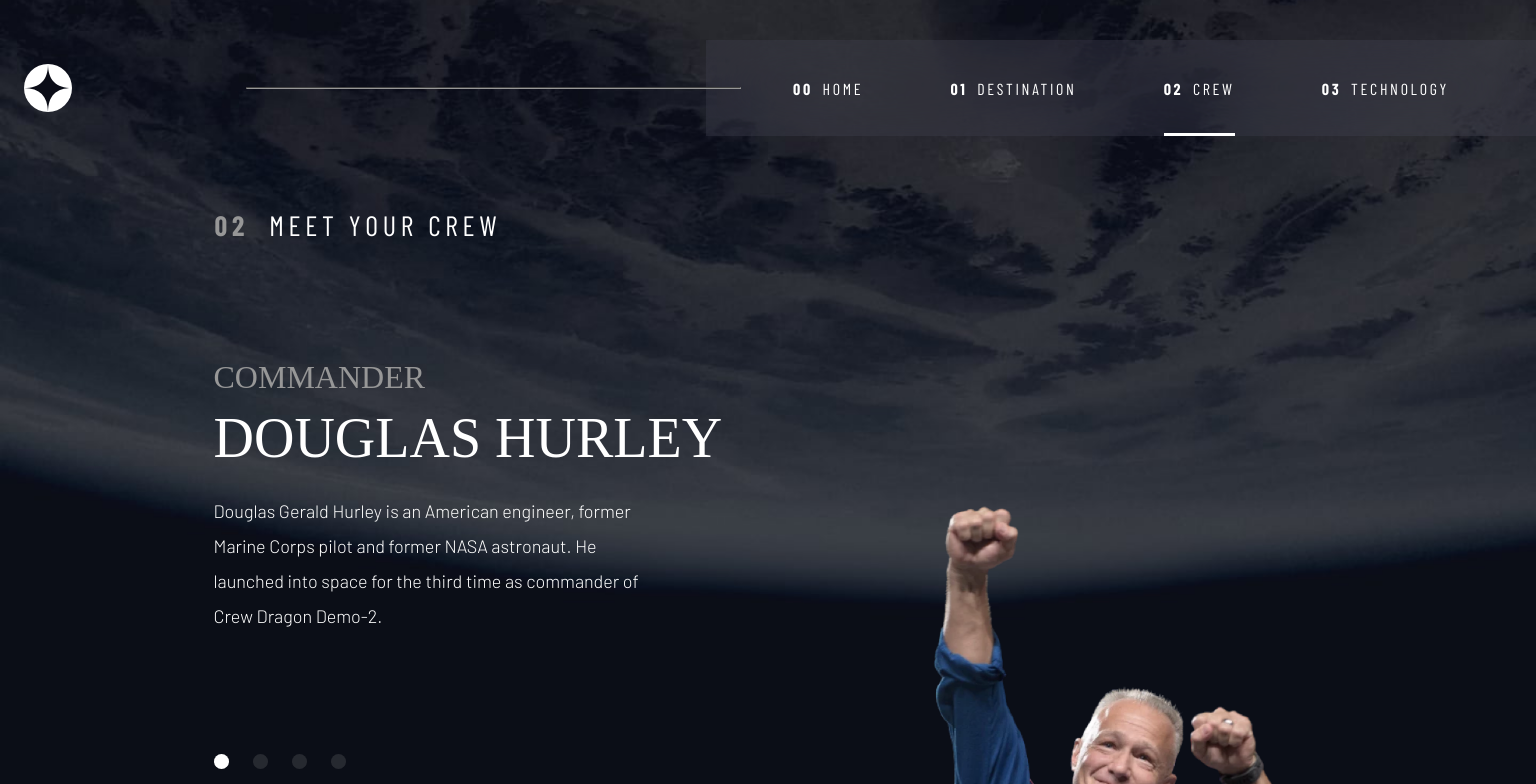
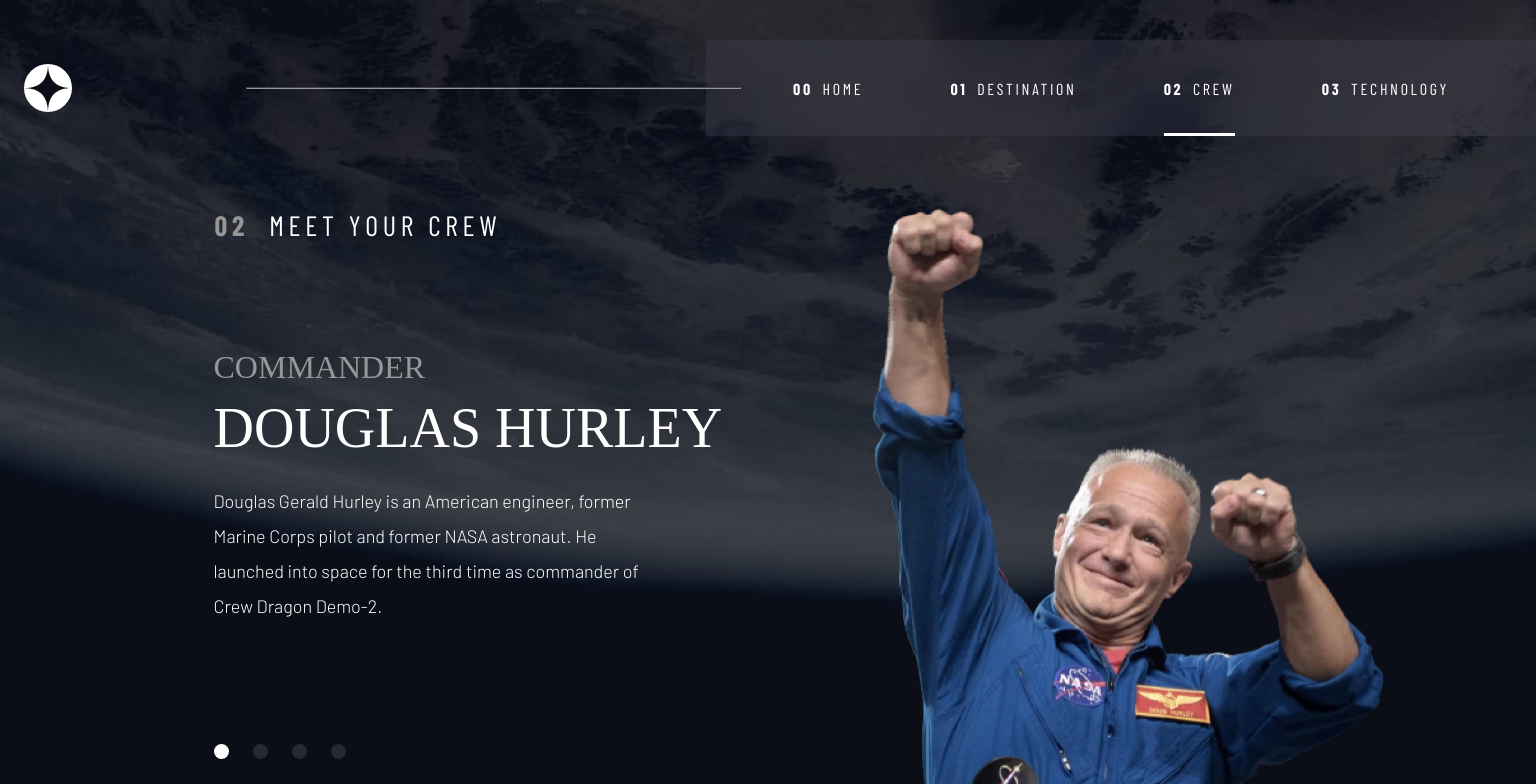
Before and after one commit to KurtisIvey/space-tourism-nextjs, a Next.js app: page /Crew in a window 1536 px wide. Shown: the top 784 px of the page. Built offline with nearby package versions, Linux system fonts and the light colour scheme; a web font is replaced by a local one.

Commit message:
update dest & crew h1 header placement

```diff
--- a/src/app/Crew/Crew.css
+++ b/src/app/Crew/Crew.css
@@ -111,23 +111,24 @@
   main.crew section {
     display: grid;
     grid-template-columns: 1fr;
-    grid-template-rows: auto auto 1fr;
+    grid-template-rows: 0.3fr 1fr;
     align-items: center;
     justify-content: center;
     width: 100%;
     margin-top: auto;
+    position: relative;
   }
   main.crew section h1 {
-    text-align: center;
-    margin-right: 480px;
-    grid-row: 1/2;
+    position: absolute;
+    left: 38.5px;
+    top: -24px;
     font-size: 20px;
     letter-spacing: 3.38px;
-    margin-top: 25px;
-    margin-bottom: 0px;
+    margin-top: 0;
+    margin-bottom: 0;
   }
   main.crew section div.imageContainer {
-    grid-row: 3/4;
+    grid-row: 2/3;
     width: auto;
     height: 532px;
     display: flex;
@@ -140,13 +141,14 @@
   main.crew section div.detailsContainer {
     margin-left: auto;
     margin-right: auto;
-    grid-row: 2/3;
+    grid-row: 1/2;
     height: 232px;
     display: flex;
     flex-direction: column-reverse;
     justify-content: space-between;
     align-items: center;
-    margin-top: 65px;
+    margin-top: 55px;
+    margin-bottom: 25px;
   }
   main.crew section div.detailsContainer ul {
     margin-bottom: 0;
@@ -206,7 +208,6 @@
     justify-content: center;
     width: 100%;
     max-width: 1440px;
-    min-height: 900px;
     margin-top: 0;
     margin-left: auto;
     margin-right: auto;
@@ -228,7 +229,7 @@
     font-weight: 700;
     margin-right: 10px;
   }
-  main.crew section .imageContainer {
+  main.crew section div.imageContainer {
     grid-row: 2/4;
     grid-column: 2/3;
     width: auto;
@@ -237,10 +238,6 @@
     align-self: flex-end;
     justify-content: center;
     padding-top: 0px;
-  }
-  main.crew section .imageContainer .crewPhoto {
-    height: 100%;
-    width: auto;
   }
   main.crew section div.detailsContainer {
     margin-left: auto;
@@ -251,7 +248,7 @@
     display: flex;
     flex-direction: column-reverse;
     justify-content: center;
-    align-items: flex-start;
+    align-items: start;
     justify-self: center;
     padding-left: 55px;
   }
@@ -260,7 +257,7 @@
     display: flex;
     width: 132px;
     justify-content: space-between;
-    margin-bottom: 100px;
+    margin-bottom: 0;
     margin-top: 10rem;
   }
   main.crew section div.detailsContainer ul li {
--- a/src/app/Crew/Crew.scss
+++ b/src/app/Crew/Crew.scss
@@ -118,24 +118,25 @@
         section {
             display: grid;
             grid-template-columns: 1fr;
-            grid-template-rows: auto auto 1fr;
+            grid-template-rows:  .3fr 1fr;
             align-items: center;
             justify-content: center;
             width: 100%;
             margin-top: auto;
-
+            position: relative;
             h1 {
-                text-align: center;
-                margin-right: 480px;
-                grid-row: 1/2;
+                position: absolute;
+                left: 38.5px;
+                top: -24px;
                 font-size: 20px;
                 letter-spacing: 3.38px;
-                margin-top: 25px;
-                margin-bottom: 0px;
+                margin-top: 0;
+                margin-bottom: 0;
+
             }
 
             div.imageContainer{
-                grid-row: 3/4;
+                grid-row: 2/3;
                 width: auto;
                 height: 532px;
                 display: flex;
@@ -149,13 +150,15 @@
             div.detailsContainer {
                 margin-left: auto;
                 margin-right: auto;
-                grid-row: 2/3;
+                grid-row: 1/2;
                 height: 232px;
                 display: flex;
                 flex-direction: column-reverse;
                 justify-content: space-between;
                 align-items: center;
-                margin-top: 65px;
+                margin-top: 55px;
+                margin-bottom: 25px;
+
 
                 ul{
                     margin-bottom: 0;
@@ -220,8 +223,6 @@
             justify-content: center;
             width: 100%;
             max-width: 1440px;
-            min-height: 900px;
-
             margin-top: 0;
             margin-left: auto;
             margin-right: auto;
@@ -243,7 +244,7 @@
                 }
             }
 
-            .imageContainer{
+            div.imageContainer{
                 grid-row: 2/4;
                 grid-column: 2/3;
                 width: auto;
@@ -253,10 +254,6 @@
                 justify-content: center;
                 padding-top: 0px;
 
-                .crewPhoto{
-                    height: 100%;
-                    width: auto;
-                }
             }
 
             div.detailsContainer {
@@ -268,7 +265,7 @@
                 display: flex;
                 flex-direction: column-reverse;
                 justify-content: center;
-                align-items: flex-start;
+                align-items: start;
                 justify-self: center;
                 padding-left: 55px;
 
@@ -277,7 +274,7 @@
                     display: flex;
                     width: 132px;
                     justify-content: space-between;
-                    margin-bottom: 100px;
+                    margin-bottom: 0;
                     margin-top: 10rem;
                     li {
                         width: 15px;
@@ -304,6 +301,7 @@
                         position: absolute;
                         width: 50vw;
                         top: 85px;
+
                         h3{
                             font-size: 32px;
                             font-weight: 100;
```
Also changed, not shown: 1 other file (tests, documents, lock files or other folders).
